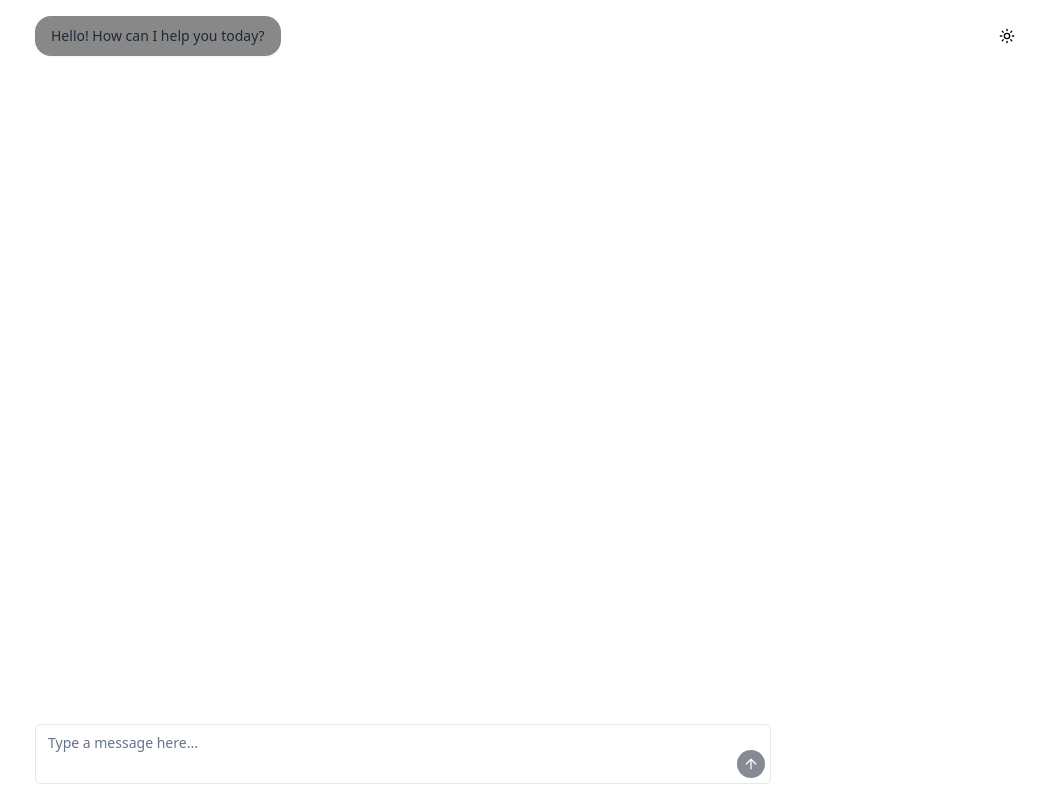
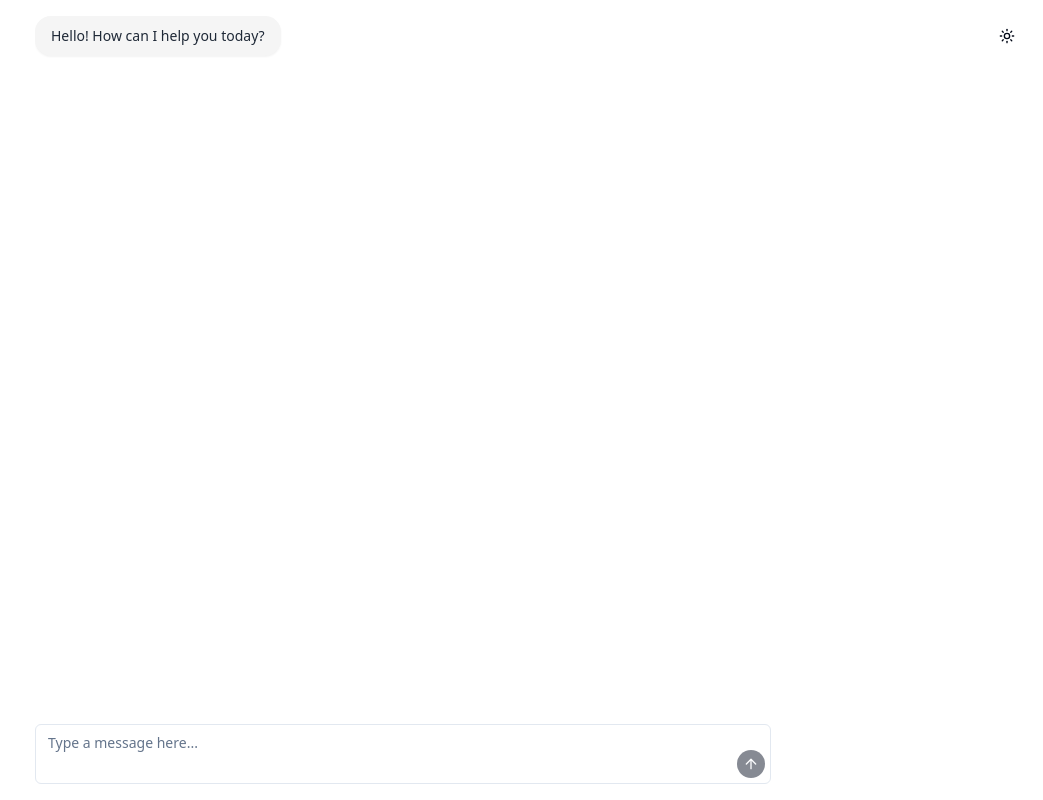
Before and after one commit to aminebizid/flowy-dialogue-stream, a React (Vite) app: page / in a window 1280 px wide. Shown: the whole page, without its empty margins (237-1280 px from the left). Built offline with nearby package versions, Linux system fonts and the light colour scheme.

Commit message:
Update background color for bot messages
Changed the background color of bot messages to match the user message background color for a consistent look.
[skip gpt_engineer]

```diff
--- a/src/components/ChatMessage.tsx
+++ b/src/components/ChatMessage.tsx
@@ -26,8 +26,7 @@ export const ChatMessage = ({ content, isBot, isStreaming }: ChatMessageProps) =
     >
       <div
         className={cn(
-          "max-w-[80%] rounded-2xl px-4 py-2 shadow-sm",
-          isBot ? "bg-[#888888]" : "bg-chat-user"
+          "max-w-[80%] rounded-2xl px-4 py-2 shadow-sm bg-chat-user"
         )}
       >
         <div className="text-gray-800 whitespace-pre-wrap break-words prose dark:prose-invert prose-sm max-w-none">
```
